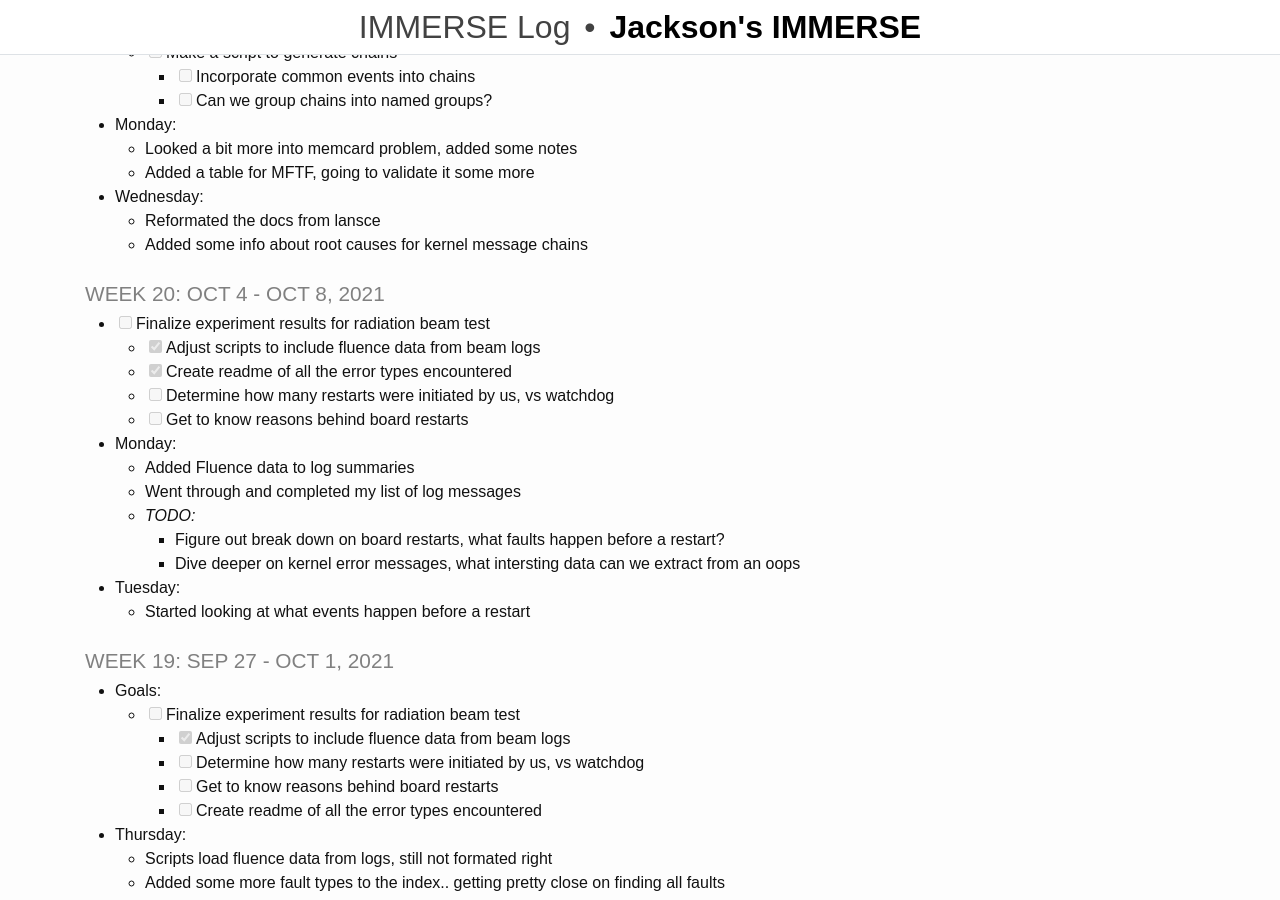
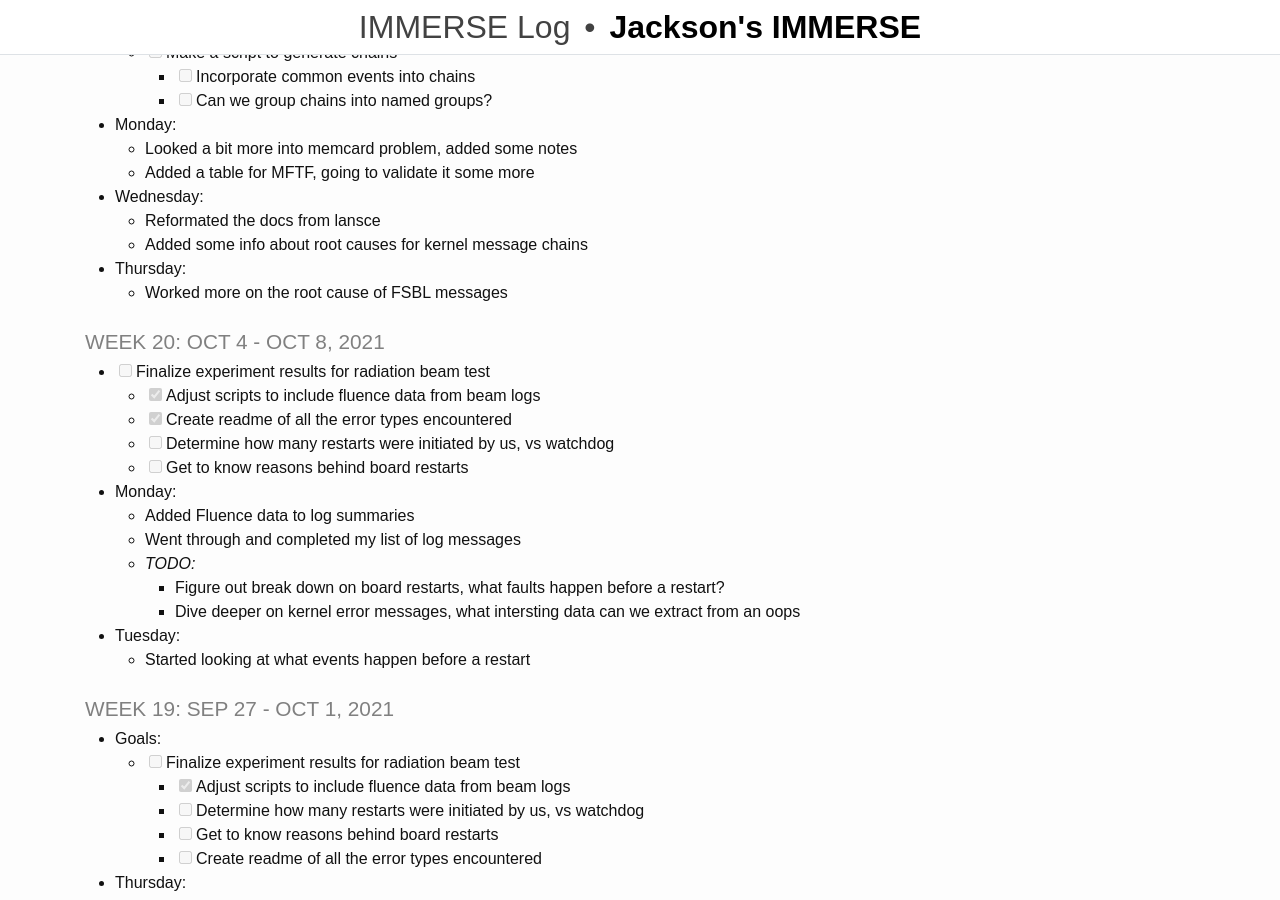
Before and after one commit to rjsmith1999/IMMERSE, a Jekyll site: the page built from _pages/log.md, in a window 1280 px wide and 900 px high, scrolled down 473 px. Built offline with Jekyll 4.4.1, drawn with Linux system fonts in a browser that asks for light colours.

Commit message:
Update Log

```diff
--- a/_pages/log.md
+++ b/_pages/log.md
@@ -32,6 +32,9 @@ title: IMMERSE Log
 * **Wednesday**:
   - Reformated the docs from lansce
   - Added some info about root causes for kernel message chains
+
+* **Thursday**:
+  - Worked more on the root cause of FSBL messages
 
 ### Week 20: Oct 4 - Oct 8, 2021
   - [ ] Finalize experiment results for radiation beam test
```
